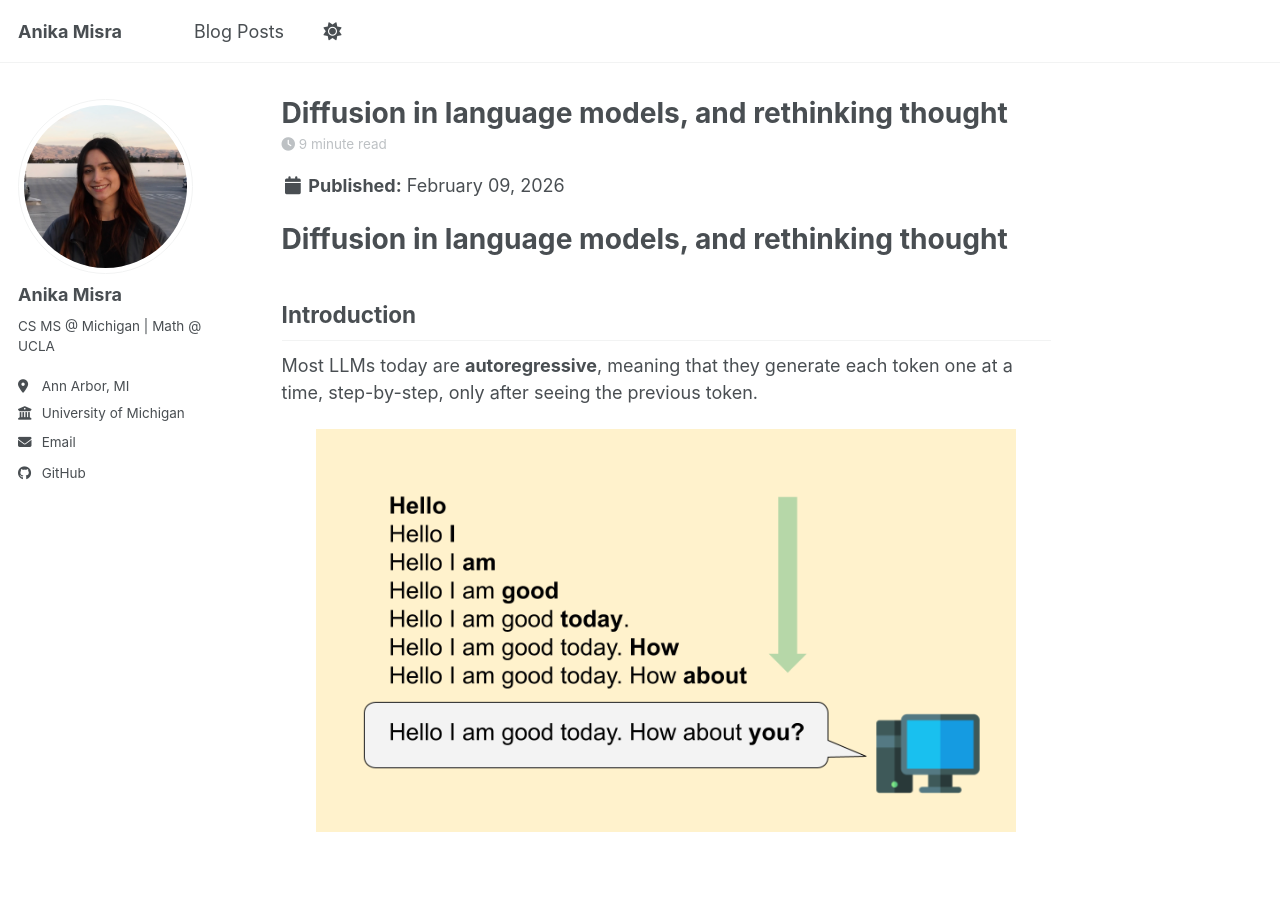
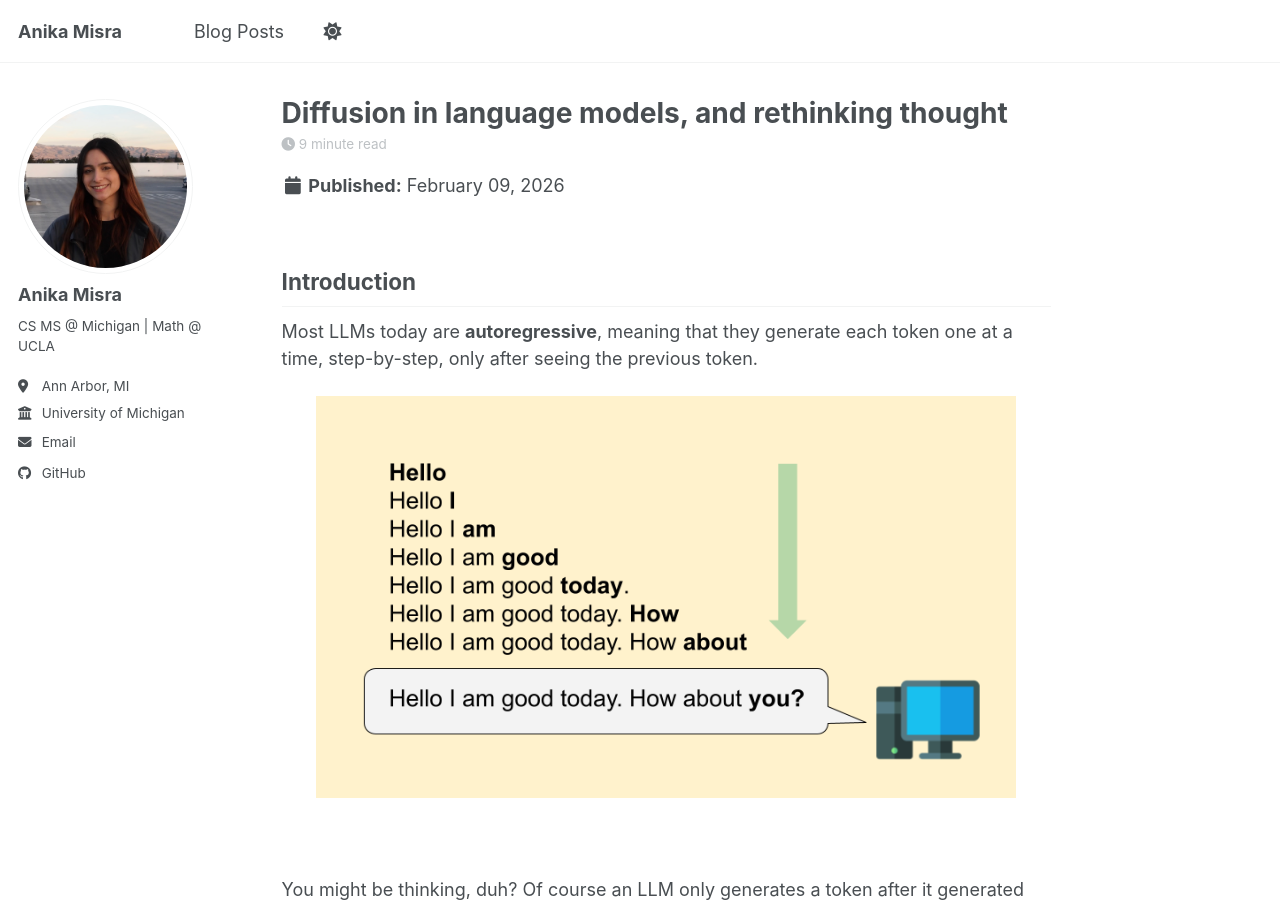
Before and after one commit to anikamisra/anikamisra.github.io, a Jekyll site: the page built from _posts/2026-02-09-diffusion-lms.md, in a window 1280 px wide and 900 px high. Built offline with Jekyll 4.4.1, drawn with Linux system fonts in a browser that asks for light colours; a script bundle is joined from its source files by our own code; library files that are not in the unit come from our copies.

Commit message:
Update 2026-02-09-diffusion-lms.md

```diff
--- a/_posts/2026-02-09-diffusion-lms.md
+++ b/_posts/2026-02-09-diffusion-lms.md
@@ -4,8 +4,6 @@ date: 2026-02-09 12:00:00 -0500
 categories: [LLM, diffusion, thought]
 tags: [LLM, diffusion, thought]
 ---
-
-# Diffusion in language models, and rethinking thought
 
 ## Introduction
 
```
